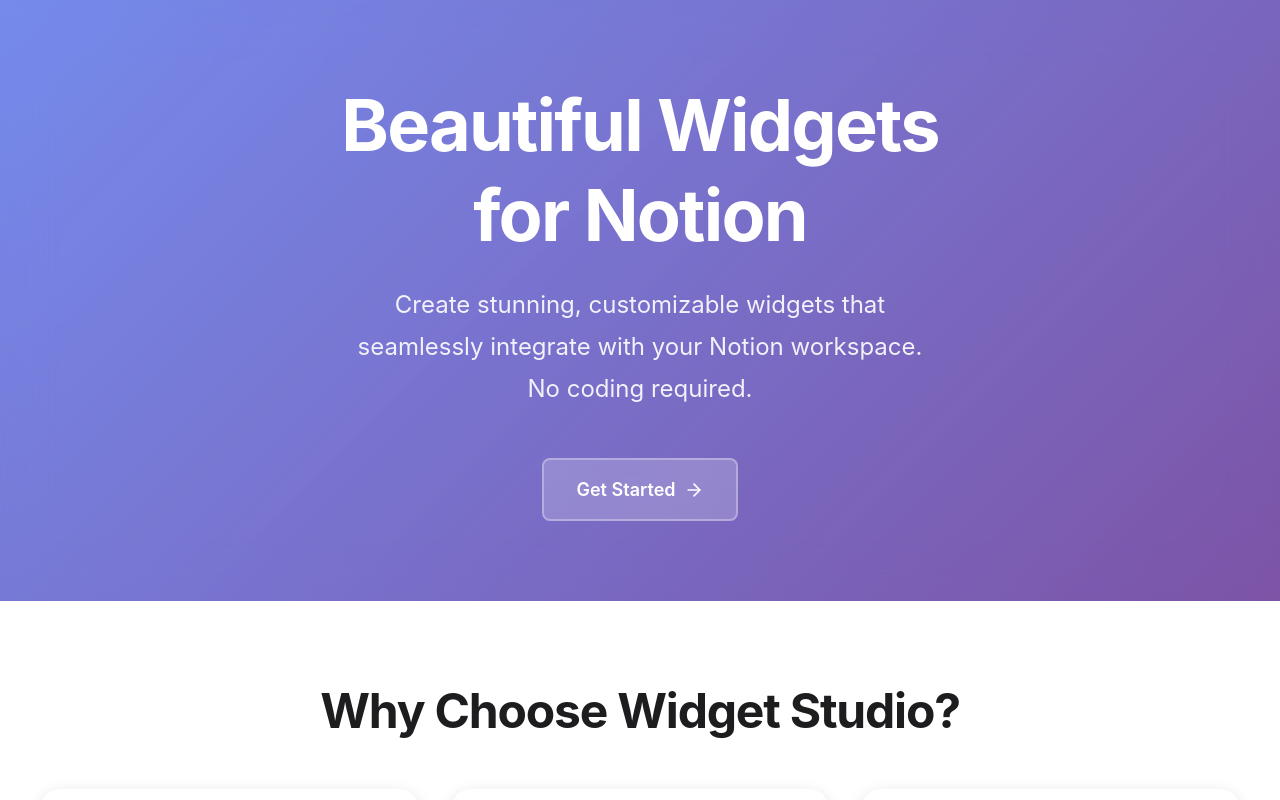
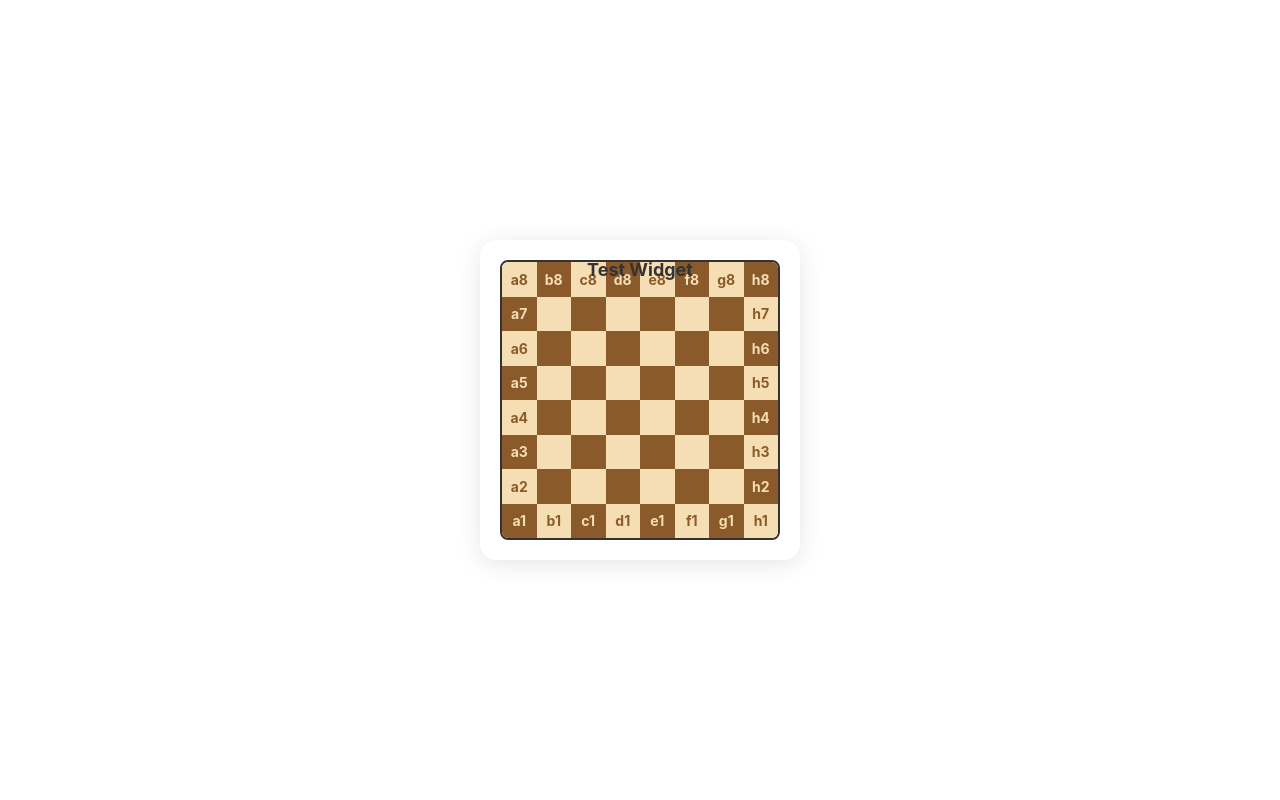
Before and after one commit to ziyazova/1calendar-widget, a React (Vite) app: page /embed/test in a window 1280 px wide. Shown: the top 800 px of the page. Built offline with nearby package versions, Linux system fonts and the light colour scheme.

Commit message:
Add Test widget support: integrate TestEmbedPage, update Widget entity and factory for test type, enhance WidgetDisplay and Sidebar for new widget, and adjust StudioPage logic for test widget handling.

```diff
--- a/src/App.tsx
+++ b/src/App.tsx
@@ -10,6 +10,7 @@
 import { CalendarEmbedPage } from './presentation/pages/CalendarEmbedPage';
 import { ClockEmbedPage } from './presentation/pages/ClockEmbedPage';
 import { WeatherEmbedPage } from './presentation/pages/WeatherEmbedPage';
+import { TestEmbedPage } from './presentation/pages/TestEmbedPage';
 import { TestingGroundPage } from './presentation/pages/TestingGroundPage';
 
 // Dependency injection container
@@ -34,6 +35,7 @@
           <Route path="/embed/calendar" element={<CalendarEmbedPage />} />
           <Route path="/embed/clock" element={<ClockEmbedPage />} />
           <Route path="/embed/weather" element={<WeatherEmbedPage />} />
+          <Route path="/embed/test" element={<TestEmbedPage />} />
 
           {/* Testing ground for iframe testing */}
           <Route path="/test" element={<TestingGroundPage />} />
--- a/src/domain/entities/Widget.ts
+++ b/src/domain/entities/Widget.ts
@@ -17,6 +17,10 @@
 
   static createWeather(id: string, settings: any): Widget {
     return new Widget(id, 'weather', settings);
+  }
+
+  static createTest(id: string, settings: any): Widget {
+    return new Widget(id, 'test', settings);
   }
 
   updateSettings(newSettings: Record<string, any>): Widget {
--- a/src/infrastructure/repositories/WidgetFactoryImpl.ts
+++ b/src/infrastructure/repositories/WidgetFactoryImpl.ts
@@ -21,6 +21,11 @@
         return Widget.createWeather(
           this.generateId(),
           new WeatherSettings(settings)
+        );
+      case 'test':
+        return Widget.createTest(
+          this.generateId(),
+          settings || {}
         );
       default:
         throw new Error(`Unsupported widget type: ${type}`);
@@ -69,13 +74,17 @@
           showHumidity: true,
           location: 'New York',
         };
+      case 'test':
+        return {
+          style: 'chess-board',
+        };
       default:
         return {};
     }
   }
 
   getSupportedTypes(): string[] {
-    return ['calendar', 'clock', 'weather'];
+    return ['calendar', 'clock', 'weather', 'test'];
   }
 
   private generateId(): string {
--- a/src/presentation/components/layout/WidgetDisplay.tsx
+++ b/src/presentation/components/layout/WidgetDisplay.tsx
@@ -4,6 +4,7 @@
 import { CalendarWidget } from '../widgets/CalendarWidget';
 import { ClockWidget } from '../widgets/ClockWidget';
 import { WeatherWidget } from '../widgets/WeatherWidget';
+import { TestWidget } from '../widgets/TestWidget';
 import { Sparkles, Zap, Palette } from 'lucide-react';
 
 interface WidgetDisplayProps {
@@ -291,6 +292,8 @@
         return <ClockWidget widget={widget} />;
       case 'weather':
         return <WeatherWidget widget={widget} />;
+      case 'test':
+        return <TestWidget />;
       default:
         return (
           <ErrorState>
--- a/src/presentation/components/ui/sidebar/Sidebar.tsx
+++ b/src/presentation/components/ui/sidebar/Sidebar.tsx
@@ -1,6 +1,6 @@
 import React, { useState } from 'react';
 import styled from 'styled-components';
-import { ChevronRight, Calendar, Clock, CloudSun, Sparkles } from 'lucide-react';
+import { ChevronRight, Calendar, Clock, CloudSun, Sparkles, TestTube } from 'lucide-react';
 
 interface SidebarProps {
   availableWidgets: string[];
@@ -242,6 +242,13 @@
       { label: 'Minimal Info', value: 'minimal-info', color: '#FFB199' },
     ],
   },
+  test: {
+    label: 'Test Widget',
+    icon: TestTube,
+    styles: [
+      { label: 'Chess Board', value: 'chess-board', color: '#8B5A2B' },
+    ],
+  },
 } as const;
 
 export const Sidebar: React.FC<SidebarProps> = ({
--- /dev/null
+++ b/src/presentation/components/widgets/TestWidget.tsx
@@ -0,0 +1,78 @@
+import React from 'react';
+import styled from 'styled-components';
+
+const TestContainer = styled.div`
+  width: 320px;
+  height: 320px;
+  background: white;
+  border-radius: 16px;
+  box-shadow: 0 4px 24px rgba(0, 0, 0, 0.1);
+  overflow: hidden;
+  display: flex;
+  align-items: center;
+  justify-content: center;
+  position: relative;
+`;
+
+const ChessBoard = styled.div`
+  width: 280px;
+  height: 280px;
+  display: grid;
+  grid-template-columns: repeat(8, 1fr);
+  grid-template-rows: repeat(8, 1fr);
+  border: 2px solid #333;
+  border-radius: 8px;
+  overflow: hidden;
+`;
+
+const ChessSquare = styled.div<{ isBlack: boolean }>`
+  background: ${({ isBlack }) => (isBlack ? '#8B5A2B' : '#F5DEB3')};
+  display: flex;
+  align-items: center;
+  justify-content: center;
+  font-size: 14px;
+  font-weight: bold;
+  color: ${({ isBlack }) => (isBlack ? '#F5DEB3' : '#8B5A2B')};
+
+  &:hover {
+    background: ${({ isBlack }) => (isBlack ? '#A0522D' : '#DEB887')};
+  }
+`;
+
+const Title = styled.div`
+  position: absolute;
+  top: 16px;
+  left: 50%;
+  transform: translateX(-50%);
+  font-size: 18px;
+  font-weight: bold;
+  color: #333;
+  font-family: -apple-system, BlinkMacSystemFont, 'Segoe UI', 'Roboto', sans-serif;
+`;
+
+export const TestWidget: React.FC = () => {
+  const renderChessBoard = () => {
+    const squares = [];
+    for (let row = 0; row < 8; row++) {
+      for (let col = 0; col < 8; col++) {
+        const isBlack = (row + col) % 2 === 1;
+        const squareId = `${String.fromCharCode(97 + col)}${8 - row}`;
+        squares.push(
+          <ChessSquare key={`${row}-${col}`} isBlack={isBlack}>
+            {row === 0 || row === 7 || col === 0 || col === 7 ? squareId : ''}
+          </ChessSquare>
+        );
+      }
+    }
+    return squares;
+  };
+
+  return (
+    <TestContainer>
+      <Title>Test Widget</Title>
+      <ChessBoard>
+        {renderChessBoard()}
+      </ChessBoard>
+    </TestContainer>
+  );
+};
--- a/src/presentation/pages/StudioPage.tsx
+++ b/src/presentation/pages/StudioPage.tsx
@@ -86,6 +86,9 @@
       } else if (type === 'weather') {
         const settings = new WeatherSettings({ style: style as any });
         updatedWidget = await diContainer.updateWidgetUseCase.execute(widget.id, settings);
+      } else if (type === 'test') {
+        // Test widget doesn't need settings, just use the basic widget
+        updatedWidget = widget;
       } else {
         updatedWidget = widget;
       }
--- /dev/null
+++ b/src/presentation/pages/TestEmbedPage.tsx
@@ -0,0 +1,47 @@
+import React from 'react';
+import styled, { createGlobalStyle } from 'styled-components';
+import { TestWidget } from '../components/widgets/TestWidget';
+
+const GlobalEmbedStyles = createGlobalStyle`
+  html, body {
+    margin: 0;
+    padding: 0;
+    width: 100%;
+    height: 100%;
+    overflow: hidden;
+    background: transparent;
+  }
+
+  #root {
+    width: 100%;
+    height: 100%;
+    overflow: hidden;
+  }
+
+  * {
+    box-sizing: border-box;
+  }
+`;
+
+const EmbedContainer = styled.div`
+  width: 100%;
+  height: 100%;
+  min-height: 100vh;
+  display: flex;
+  align-items: center;
+  justify-content: center;
+  background: transparent;
+  padding: 20px;
+  box-sizing: border-box;
+`;
+
+export const TestEmbedPage: React.FC = () => {
+  return (
+    <>
+      <GlobalEmbedStyles />
+      <EmbedContainer>
+        <TestWidget />
+      </EmbedContainer>
+    </>
+  );
+};
```
